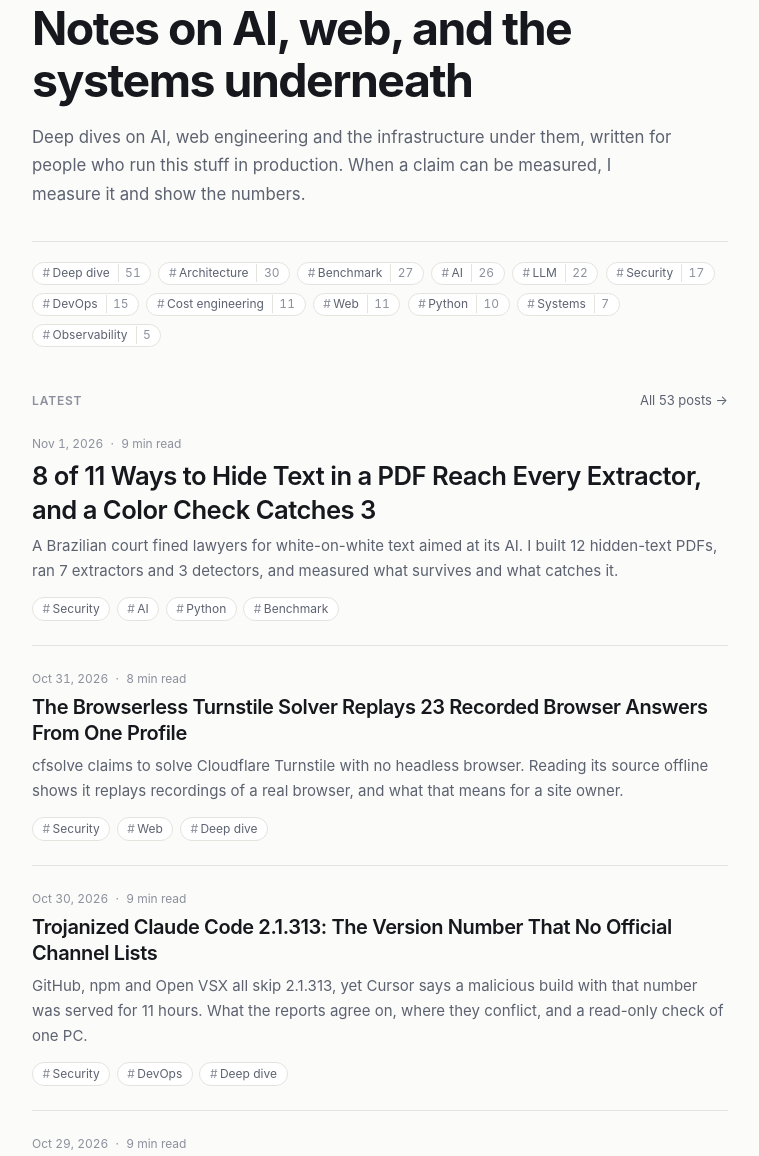
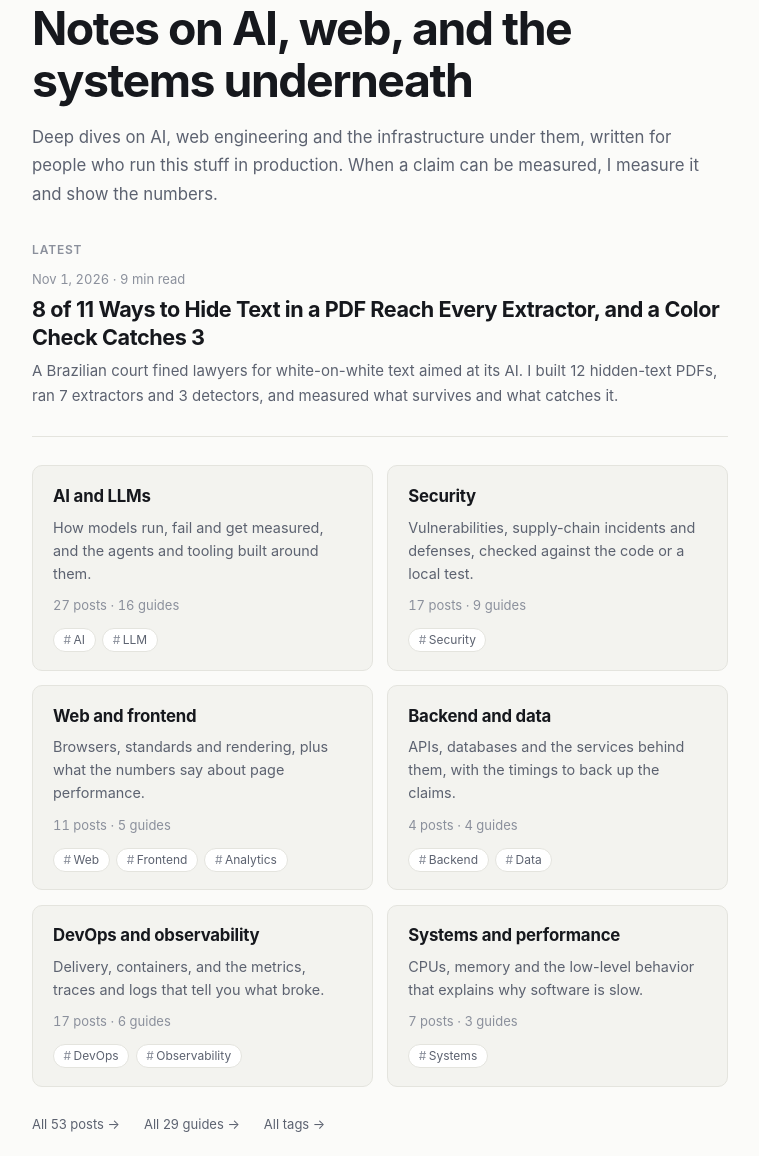
Before and after one commit to sehyunnoh/techblog, an Astro site: page / in a window 1280 px wide. Shown: the part 94-1250 px from the top of the page, without its empty margins (260-1019 px from the left). Built offline with nearby package versions, Linux system fonts and the light colour scheme; Astro itself is replaced by a stand-in of ours.

Commit message:
Redesign the homepage around subject cards and one latest post
Co-Authored-By: Claude Sonnet 5.5 <noreply@anthropic.com>

```diff
--- a/src/pages/index.astro
+++ b/src/pages/index.astro
@@ -1,14 +1,59 @@
 ---
 import BaseLayout from '../layouts/BaseLayout.astro';
-import PostCard from '../components/PostCard.astro';
 import TagBadge from '../components/TagBadge.astro';
 import { SITE } from '../consts';
 import { withBase } from '../utils/url';
-import { getPublishedPosts, getTagCounts } from '../utils/posts';
+import { getPublishedPosts } from '../utils/posts';
+import { formatDate, isoDate, readingTime } from '../utils/content';
+import { getPublishedGuides } from '../utils/guides';
+import type { Tag } from '../tags';
 
 const posts = await getPublishedPosts();
-const recent = posts.slice(0, 6);
-const tags = (await getTagCounts()).slice(0, 12);
+const guides = await getPublishedGuides();
+const latest = posts[0];
+
+// Entry points by subject. Each topic groups tags from the controlled
+// vocabulary; the counts are distinct entries, so a post tagged with two of a
+// topic's tags is counted once.
+const TOPICS: { title: string; blurb: string; tags: Tag[] }[] = [
+  {
+    title: 'AI and LLMs',
+    blurb: 'How models run, fail and get measured, and the agents and tooling built around them.',
+    tags: ['ai', 'llm'],
+  },
+  {
+    title: 'Security',
+    blurb: 'Vulnerabilities, supply-chain incidents and defenses, checked against the code or a local test.',
+    tags: ['security'],
+  },
+  {
+    title: 'Web and frontend',
+    blurb: 'Browsers, standards and rendering, plus what the numbers say about page performance.',
+    tags: ['web', 'frontend', 'analytics'],
+  },
+  {
+    title: 'Backend and data',
+    blurb: 'APIs, databases and the services behind them, with the timings to back up the claims.',
+    tags: ['backend', 'data'],
+  },
+  {
+    title: 'DevOps and observability',
+    blurb: 'Delivery, containers, and the metrics, traces and logs that tell you what broke.',
+    tags: ['devops', 'observability'],
+  },
+  {
+    title: 'Systems and performance',
+    blurb: 'CPUs, memory and the low-level behavior that explains why software is slow.',
+    tags: ['systems'],
+  },
+];
+
+const topics = TOPICS.map((t) => {
+  const hit = (e: { data: { tags: string[] } }) => e.data.tags.some((x) => (t.tags as string[]).includes(x));
+  return { ...t, posts: posts.filter(hit).length, guides: guides.filter(hit).length };
+});
+
+const plural = (n: number, one: string, many: string) => `${n} ${n === 1 ? one : many}`;
 ---
 
 <BaseLayout title={SITE.title} description={SITE.description} path="/" narrow>
@@ -21,36 +66,53 @@ const tags = (await getTagCounts()).slice(0, 12);
   </section>
 
   {
-    tags.length > 0 && (
-      <section class="topics" aria-label="Browse by tag">
-        {tags.map((t) => <TagBadge tag={t.tag} count={t.count} />)}
+    latest && (
+      <section class="latest" aria-label="Latest post">
+        <p class="latest__label">Latest</p>
+        <p class="latest__meta">
+          <time datetime={isoDate(latest.data.pubDate)}>{formatDate(latest.data.pubDate)}</time>
+          <span aria-hidden="true"> · </span>
+          {readingTime(latest.body)} min read
+        </p>
+        <h2 class="latest__title">
+          <a href={withBase(`/posts/${latest.id}`)}>{latest.data.title}</a>
+        </h2>
+        <p class="latest__desc">{latest.data.description}</p>
       </section>
     )
   }
 
-  <section class="feed">
-    <div class="feed__head">
-      <h2 class="feed__title">Latest</h2>
-      {posts.length > recent.length && <a href={withBase('/posts')}>All {posts.length} posts →</a>}
-    </div>
-
+  <section class="topics" aria-label="Browse by subject">
     {
-      recent.length === 0 ? (
-        <p class="empty">No posts yet. The first one is being written.</p>
-      ) : (
-        recent.map((post, i) => <PostCard post={post} featured={i === 0} />)
-      )
+      topics.map((t) => (
+        <article class="topic">
+          <h2 class="topic__title">{t.title}</h2>
+          <p class="topic__blurb">{t.blurb}</p>
+          <p class="topic__count">
+            {plural(t.posts, 'post', 'posts')} · {plural(t.guides, 'guide', 'guides')}
+          </p>
+          <div class="topic__tags">
+            {t.tags.map((tag) => <TagBadge tag={tag} />)}
+          </div>
+        </article>
+      ))
     }
   </section>
+
+  <p class="all">
+    <a href={withBase('/posts')}>All {posts.length} posts →</a>
+    <a href={withBase('/guides')}>All {guides.length} guides →</a>
+    <a href={withBase('/tags')}>All tags →</a>
+  </p>
 </BaseLayout>
 
 <style>
   .hero {
-    max-width: 40rem;
     padding-bottom: 2rem;
   }
 
   .hero__title {
+    max-width: 40rem;
     margin: 0;
     font-size: clamp(1.9rem, 1.3rem + 2.4vw, 2.9rem);
     line-height: 1.12;
@@ -63,29 +125,14 @@ const tags = (await getTagCounts()).slice(0, 12);
     font-size: 1.05rem;
     line-height: 1.7;
     color: var(--fg-muted);
+    text-wrap: pretty; /* avoids a one-word last line */
   }
 
-  .topics {
-    display: flex;
-    flex-wrap: wrap;
-    gap: 0.45rem;
-    padding: 1.25rem 0;
-    border-top: 1px solid var(--line);
+  .latest {
+    padding-bottom: 1.75rem;
   }
 
-  .feed {
-    margin-top: 1.5rem;
-    max-width: 46rem;
-  }
-
-  .feed__head {
-    display: flex;
-    align-items: baseline;
-    justify-content: space-between;
-    gap: 1rem;
-  }
-
-  .feed__title {
+  .latest__label {
     margin: 0;
     font-size: 0.75rem;
     font-weight: 620;
@@ -94,18 +141,103 @@ const tags = (await getTagCounts()).slice(0, 12);
     color: var(--fg-faint);
   }
 
-  .feed__head a {
+  .latest__meta {
+    margin: 0.7rem 0 0;
     font-size: 0.8125rem;
+    color: var(--fg-faint);
+    font-variant-numeric: tabular-nums;
+  }
+
+  .latest__title {
+    margin: 0.35rem 0 0;
+    font-size: 1.35rem;
+    line-height: 1.3;
+    letter-spacing: -0.02em;
+    font-weight: 660;
+  }
+
+  .latest__title a {
+    color: var(--fg);
+    text-decoration: none;
+  }
+
+  .latest__title a:hover {
+    color: var(--accent);
+  }
+
+  .latest__desc {
+    margin: 0.5rem 0 0;
+    font-size: 0.9375rem;
+    line-height: 1.65;
+    color: var(--fg-muted);
+  }
+
+  .topics {
+    display: grid;
+    grid-template-columns: repeat(2, minmax(0, 1fr));
+    gap: 0.9rem;
+    padding-top: 1.75rem;
+    border-top: 1px solid var(--line);
+  }
+
+  @media (max-width: 40rem) {
+    .topics {
+      grid-template-columns: minmax(0, 1fr);
+    }
+  }
+
+  .topic {
+    display: flex;
+    flex-direction: column;
+    padding: 1.1rem 1.25rem;
+    background-color: var(--bg-subtle);
+    border: 1px solid var(--line);
+    border-radius: 10px;
+  }
+
+  .topic__title {
+    margin: 0;
+    font-size: 1.05rem;
+    font-weight: 650;
+    letter-spacing: -0.012em;
+  }
+
+  .topic__blurb {
+    margin: 0.4rem 0 0;
+    font-size: 0.9rem;
+    line-height: 1.6;
+    color: var(--fg-muted);
+  }
+
+  .topic__count {
+    margin: 0.7rem 0 0;
+    font-size: 0.8125rem;
+    color: var(--fg-faint);
+    font-variant-numeric: tabular-nums;
+  }
+
+  .topic__tags {
+    display: flex;
+    flex-wrap: wrap;
+    gap: 0.4rem;
+    margin-top: auto;
+    padding-top: 0.8rem;
+  }
+
+  .all {
+    display: flex;
+    flex-wrap: wrap;
+    gap: 0.5rem 1.5rem;
+    margin: 1.75rem 0 0;
+    font-size: 0.8125rem;
+  }
+
+  .all a {
     color: var(--fg-muted);
     text-decoration: none;
   }
 
-  .feed__head a:hover {
+  .all a:hover {
     color: var(--accent);
   }
-
-  .empty {
-    padding: 2rem 0;
-    color: var(--fg-muted);
-  }
 </style>
```
